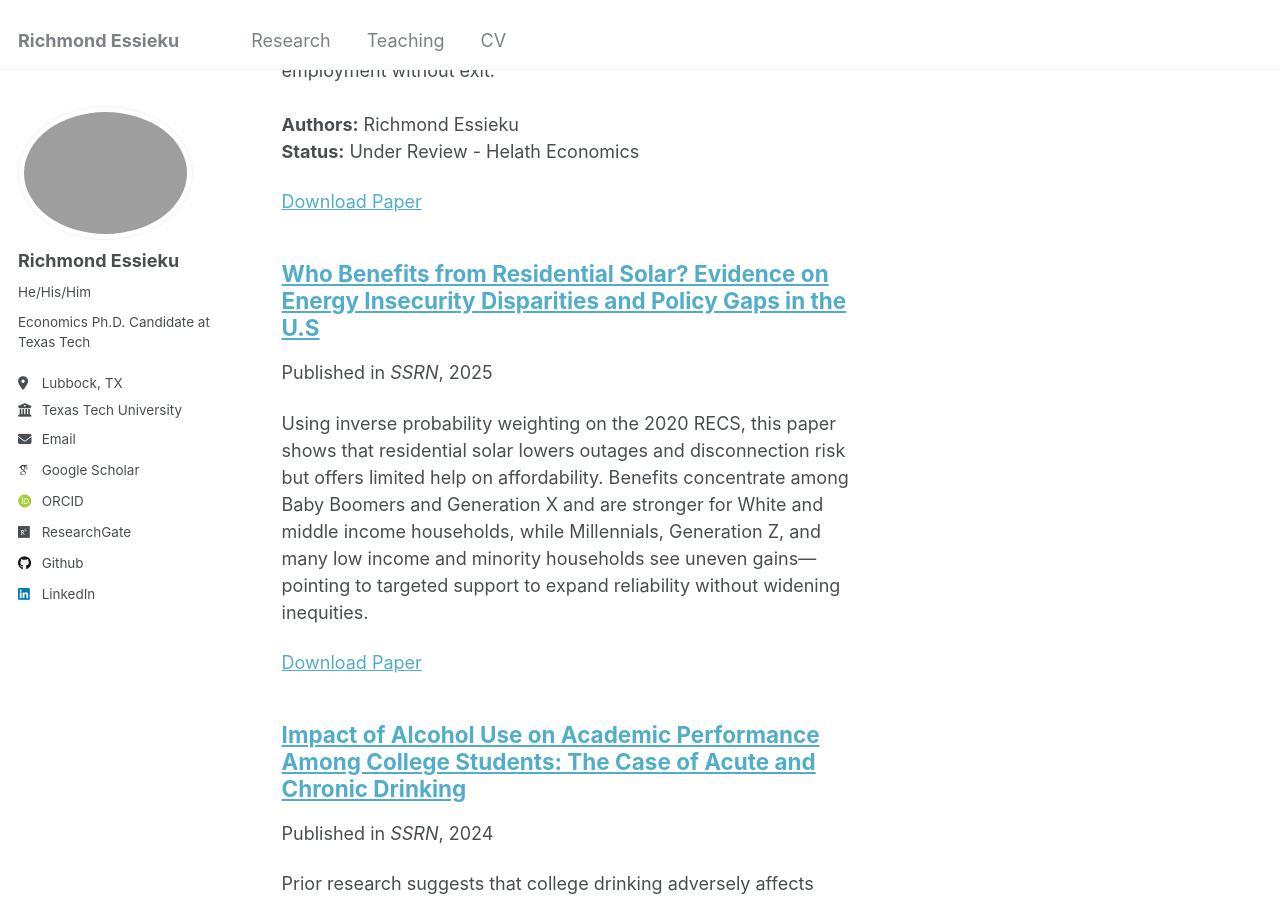
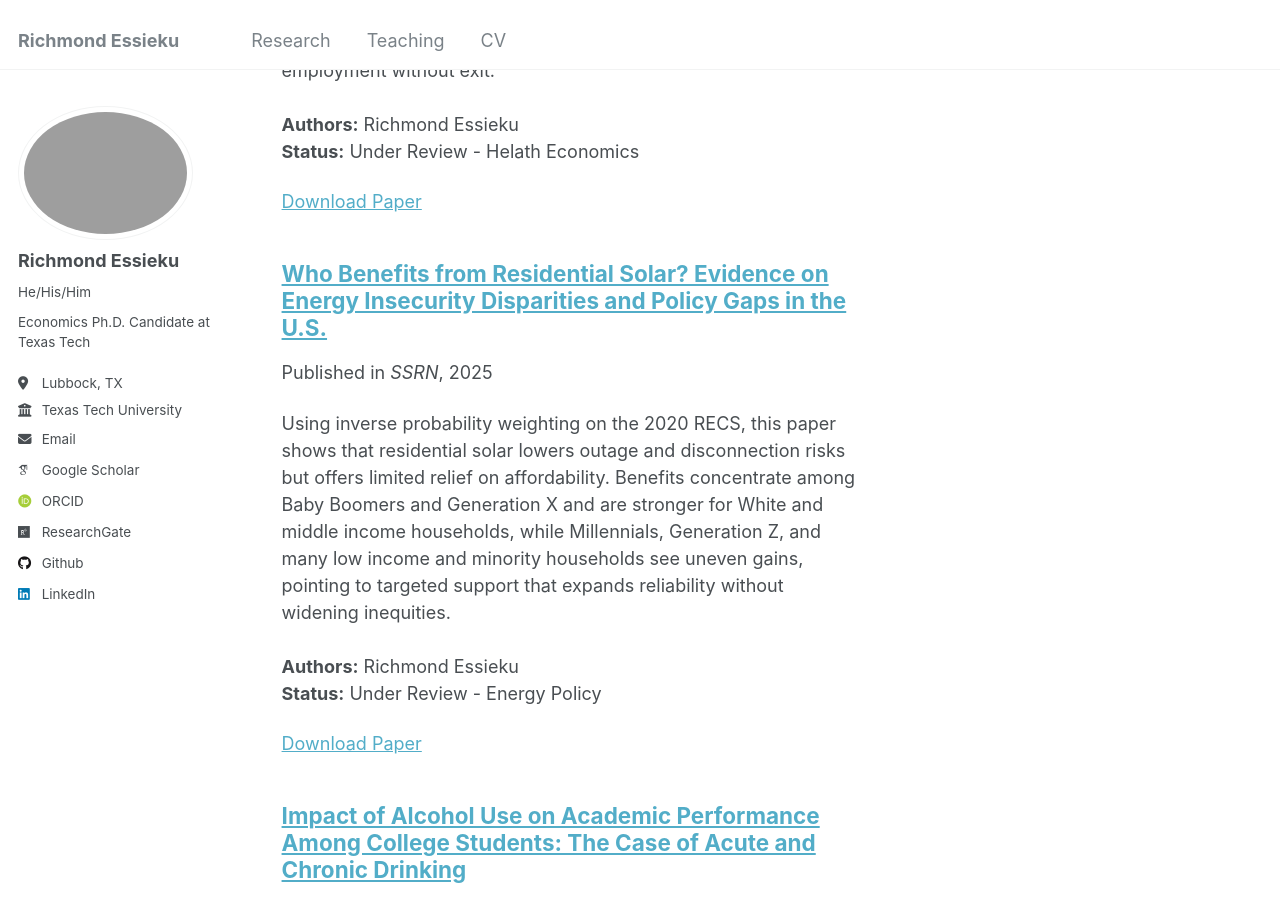
Before and after one commit to essieku/essieku.github.io, a Jekyll site: the page built from _pages/publications.html, in a window 1280 px wide and 900 px high, scrolled down 2770 px. Built offline with Jekyll 4.4.1, drawn with Linux system fonts in a browser that asks for light colours; some web fonts are replaced.

Commit message:
Update Solar.md

```diff
--- a/_publications/Solar.md
+++ b/_publications/Solar.md
@@ -1,9 +1,9 @@
 ---
-title: "Who Benefits from Residential Solar? Evidence on Energy Insecurity Disparities and Policy Gaps in the U.S"
+title: "Who Benefits from Residential Solar? Evidence on Energy Insecurity Disparities and Policy Gaps in the U.S."
 collection: publications
 category: working-paper
 permalink: /publication/solar
-excerpt:  'Using inverse probability weighting on the 2020 RECS, this paper shows that residential solar lowers outages and disconnection risk but offers limited help on affordability. Benefits concentrate among Baby Boomers and Generation X and are stronger for White and middle income households, while Millennials, Generation Z, and many low income and minority households see uneven gains—pointing to targeted support to expand reliability without widening inequities.'
+excerpt: 'Using inverse probability weighting on the 2020 RECS, this paper shows that residential solar lowers outage and disconnection risks but offers limited relief on affordability. Benefits concentrate among Baby Boomers and Generation X and are stronger for White and middle income households, while Millennials, Generation Z, and many low income and minority households see uneven gains, pointing to targeted support that expands reliability without widening inequities. <br><br><strong>Authors:</strong> Richmond Essieku<br><strong>Status:</strong> Under Review - Energy Policy'
 date: 2025-05-24
 venue: 'SSRN'
 authors: 'Richmond Essieku'
@@ -16,4 +16,4 @@ paperurl: 'https://papers.ssrn.com/sol3/papers.cfm?abstract_id=5503835'
 **Status:** Under Review - Energy Policy
 
 ### Abstract
-This study investigates the impact of residential solar photovoltaic (PV) adoption on energy insecurity outcomes in the United States, with particular attention to disparities across generational cohorts, racial groups, and income levels. Inverse probability weighting is applied to nationally representative data from the 2020 Residential Energy Consumption Survey to estimate average treatment effects across three dimensions of energy insecurity: prolonged power outages, disconnection notices, and affordability-related tradeoffs. Results indicate that solar PV adoption reduces the likelihood of outages and disconnections, although its effect on affordability remains limited. Subgroup analysis reveals that older cohorts, particularly Baby Boomers and Generation X, consistently benefit, while Millennials and Generation Z face uneven outcomes. Racial and income-based gaps persist, with White and middle-income households gaining more reliable benefits. These findings highlight the need for targeted policy solutions, including bundled assistance for low-income households, and generation-specific program design. Without such structural reforms, solar adoption risks reinforcing existing inequities rather than resolving them. Policy implications are discussed.
+This study investigates the impact of residential solar photovoltaic (PV) adoption on energy insecurity outcomes in the United States, with particular attention to disparities across generational cohorts, racial groups, and income levels. Inverse probability weighting is applied to nationally representative data from the 2020 Residential Energy Consumption Survey to estimate average treatment effects across three dimensions of energy insecurity: prolonged power outages, disconnection notices, and affordability related tradeoffs. Results indicate that solar PV adoption reduces the likelihood of outages and disconnections, although its effect on affordability remains limited. Subgroup analysis reveals that older cohorts, particularly Baby Boomers and Generation X, consistently benefit, while Millennials and Generation Z face uneven outcomes. Racial and income based gaps persist, with White and middle income households gaining more reliable benefits. These findings highlight the need for targeted policy solutions, including bundled assistance for low income households and generation specific program design. Without such structural reforms, solar adoption risks reinforcing existing inequities rather than resolving them. Policy implications are discussed.
```
